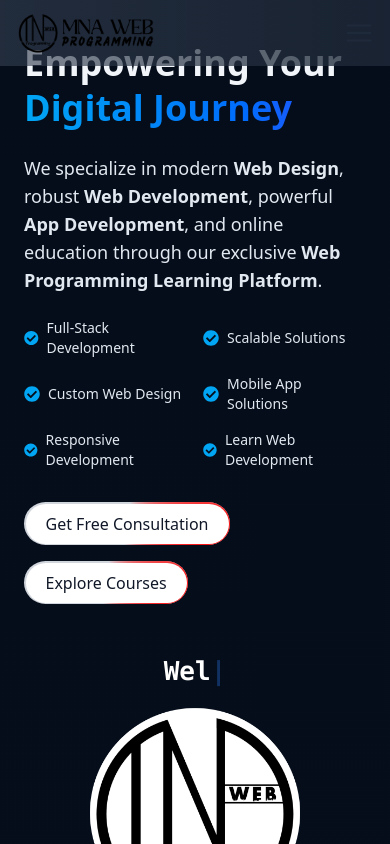
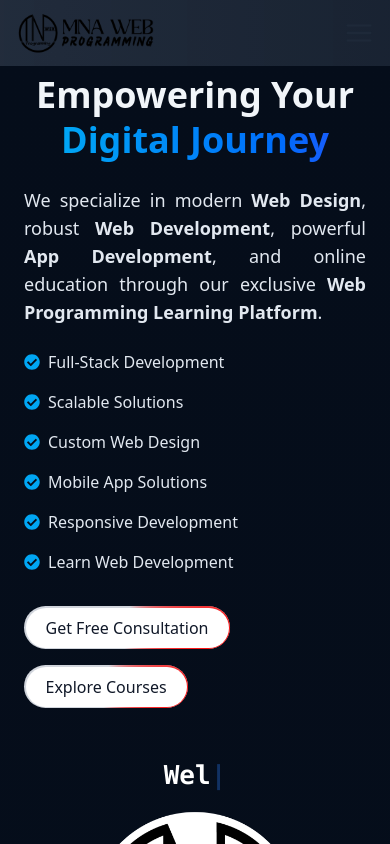
Before and after one commit to nurulazam-dev/mna-web-programming_v1, a Next.js app: page / in a window 390 px wide. Shown: the top 844 px of the page. Built offline with nearby package versions, Linux system fonts and the light colour scheme.

Commit message:
projects component update

```diff
--- a/app/components/Home/Hero.tsx
+++ b/app/components/Home/Hero.tsx
@@ -34,13 +34,13 @@ const Hero = () => {
           transition={{ duration: 0.8 }}
           className="space-y-6"
         >
-          <h1 className="text-4xl md:text-5xl font-extrabold text-slate-100 leading-tight">
+          <h1 className="text-4xl md:text-5xl font-extrabold text-slate-100 leading-tight md:mt-1 mt-8 md:text-left text-center">
             Empowering Your{" "}
             <span className="bg-gradient-to-r from-sky-500 to-blue-600 bg-clip-text text-transparent">
               Digital Journey
             </span>
           </h1>
-          <p className="text-slate-200 text-lg max-w-xl">
+          <p className="text-slate-200 text-lg max-w-xl md:text-left text-justify">
             We specialize in modern <strong>Web Design</strong>, robust{" "}
             <strong>Web Development</strong>, powerful{" "}
             <strong>App Development</strong>, and online education through our
@@ -48,7 +48,7 @@ const Hero = () => {
           </p>
 
           {/* Features */}
-          <div className="grid grid-cols-2 gap-4 text-slate-200">
+          <div className="grid md:grid-cols-2 grid-cols-1 gap-4 text-slate-200">
             {[
               "Full-Stack Development",
               "Scalable Solutions",
@@ -56,10 +56,10 @@ const Hero = () => {
               "Mobile App Solutions",
               "Responsive Development",
               "Learn Web Development",
-            ].map((item, idx) => (
+            ]?.map((item, idx) => (
               <div key={idx} className="flex items-center gap-2">
                 <FaCheckCircle className="text-sky-500" />
-                <span className="text-sm font-medium">{item}</span>
+                <span className="md:text-sm text-md font-medium">{item}</span>
               </div>
             ))}
           </div>
--- a/app/components/Projects.tsx
+++ b/app/components/Projects.tsx
@@ -25,7 +25,7 @@ const Projects = () => {
   const handleSeeMore = () => setVisibleCount((prev) => prev + 3);
 
   return (
-    <section id="projects" className="py-10 px-6">
+    <section id="projects" className="py-10">
       <div className="max-w-7xl mx-auto text-center">
         {/* Heading */}
         <motion.h2
@@ -44,14 +44,14 @@ const Projects = () => {
           whileInView={{ opacity: 1, y: 0 }}
           transition={{ duration: 0.6, delay: 0.2 }}
           viewport={{ once: true }}
-          className="text-gray-300 max-w-2xl mx-auto mb-6"
+          className="text-gray-300 max-w-2xl mx-auto mb-6 px-6"
         >
           Explore our latest projects — from full-stack apps to sleek front-end
           designs, crafted with precision and passion.
         </motion.p>
 
         {/* Filter Tabs */}
-        <div className="flex justify-center gap-4 flex-wrap mb-6">
+        <div className="flex justify-center md:gap-4 gap-[7px] flex-wrap mb-6">
           {categories?.map((cat) => (
             <button
               key={cat}
@@ -78,7 +78,10 @@ const Projects = () => {
         </div>
 
         {/* Project Grid */}
-        <motion.div layout className="grid sm:grid-cols-2 lg:grid-cols-3 gap-8">
+        <motion.div
+          layout
+          className="grid sm:grid-cols-2 lg:grid-cols-3 gap-8 px-6"
+        >
           <AnimatePresence>
             {visibleProjects?.map((project, i) => (
               <motion.div
```
